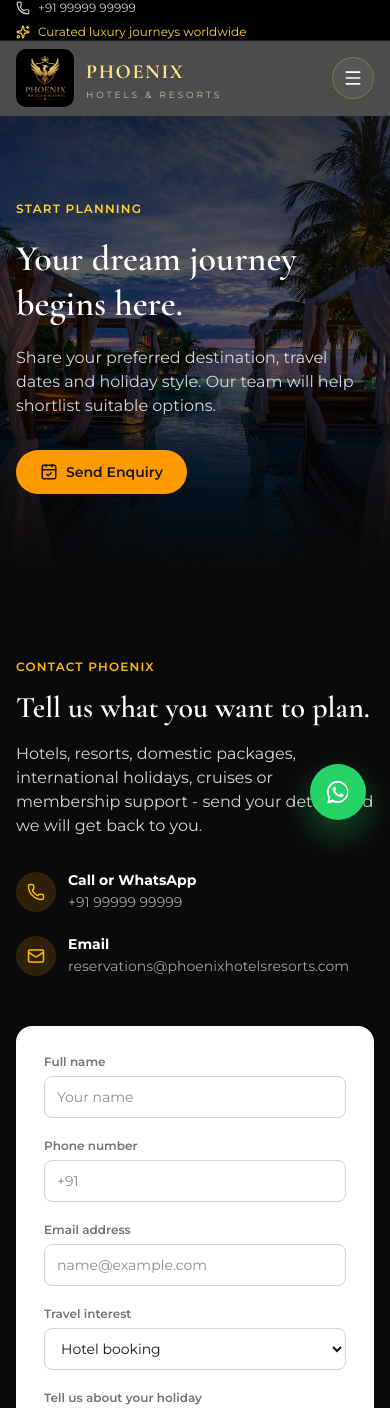
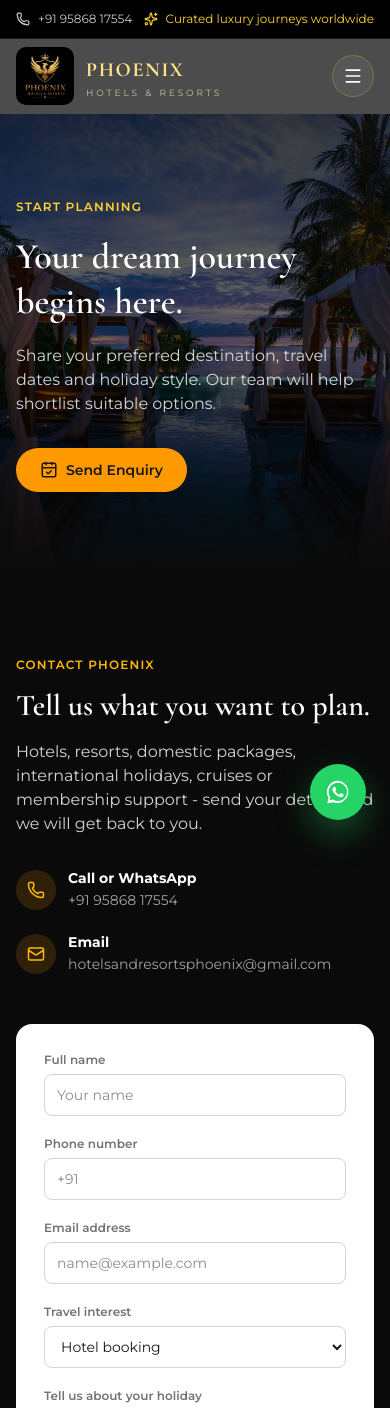
Before and after one commit to hotelsandresortsphoenix-oss/hotelbooking, a Next.js app: page /contact in a window 390 px wide. Shown: the top 1408 px of the page. Built offline with nearby package versions, Linux system fonts and the light colour scheme.

Commit message:
Update contact email and phone number across site
Replace placeholder contact details with the real email and WhatsApp
number in the header, floating WhatsApp button, and contact sections.

```diff
--- a/src/app/page.tsx
+++ b/src/app/page.tsx
@@ -494,7 +494,7 @@ export default async function Home() {
                 </div>
                 <div>
                   <strong className="block text-sm">Call or WhatsApp</strong>
-                  <span className="text-sm text-neutral-400">+91 99999 99999</span>
+                  <span className="text-sm text-neutral-400">+91 95868 17554</span>
                 </div>
               </div>
               <div className="flex items-center gap-3">
@@ -503,7 +503,7 @@ export default async function Home() {
                 </div>
                 <div>
                   <strong className="block text-sm">Email</strong>
-                  <span className="text-sm text-neutral-400">reservations@phoenixhotelsresorts.com</span>
+                  <span className="text-sm text-neutral-400">hotelsandresortsphoenix@gmail.com</span>
                 </div>
               </div>
               <div className="flex items-center gap-3">
--- a/src/components/FloatingButtons.tsx
+++ b/src/components/FloatingButtons.tsx
@@ -23,7 +23,7 @@ export default function FloatingButtons() {
   return (
     <>
       <a
-        href="https://wa.me/919999999999"
+        href="https://wa.me/919586817554"
         target="_blank"
         rel="noopener"
         aria-label="Chat with Phoenix Hotels and Resorts on WhatsApp"
--- a/src/components/Header.tsx
+++ b/src/components/Header.tsx
@@ -33,10 +33,10 @@ export default function Header() {
         <div className="mx-auto max-w-7xl px-4 min-h-[38px] flex flex-wrap items-center justify-between gap-2">
           <div className="flex items-center gap-6">
             <span className="flex items-center gap-2">
-              <Phone size={14} /> +91 99999 99999
+              <Phone size={14} /> +91 95868 17554
             </span>
             <span className="hidden sm:flex items-center gap-2">
-              <Mail size={14} /> reservations@phoenixhotelsresorts.com
+              <Mail size={14} /> hotelsandresortsphoenix@gmail.com
             </span>
           </div>
           <span className="flex items-center gap-2 text-amber-300">
--- a/src/components/PageSections.tsx
+++ b/src/components/PageSections.tsx
@@ -455,7 +455,7 @@ export function ContactIntro() {
         </div>
         <div>
           <strong className="block text-sm">Call or WhatsApp</strong>
-          <span className="text-sm text-neutral-400">+91 99999 99999</span>
+          <span className="text-sm text-neutral-400">+91 95868 17554</span>
         </div>
       </div>
       <div className="flex items-center gap-3">
@@ -464,7 +464,7 @@ export function ContactIntro() {
         </div>
         <div>
           <strong className="block text-sm">Email</strong>
-          <span className="text-sm text-neutral-400">reservations@phoenixhotelsresorts.com</span>
+          <span className="text-sm text-neutral-400">hotelsandresortsphoenix@gmail.com</span>
         </div>
       </div>
     </div>
```
